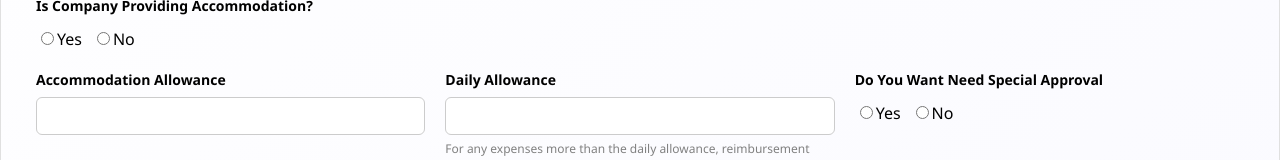
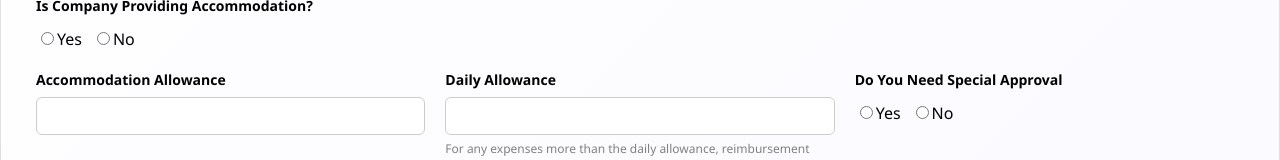
Before and after one commit to Santhoshmk30/Kccottrell, a React (Create React App) app: page /request in a window 1280 px wide. Shown: the part 615-775 px from the top of the page. Built offline with nearby package versions, Linux system fonts and the light colour scheme.

Commit message:
Update Requestform.js

```diff
--- a/src/Components/Requestform.js
+++ b/src/Components/Requestform.js
@@ -460,7 +460,7 @@ const handleTransportChange = (index, field, value) => {
   </div>
 
       <div style={styles.field}>
-  <label style={styles.label}>Do You Want Need Special Approval</label>
+  <label style={styles.label}>Do You Need Special Approval</label>
       <div style={{ display: 'flex', gap: '10px', marginTop: '5px' }}>
     <label>
       <input
```
